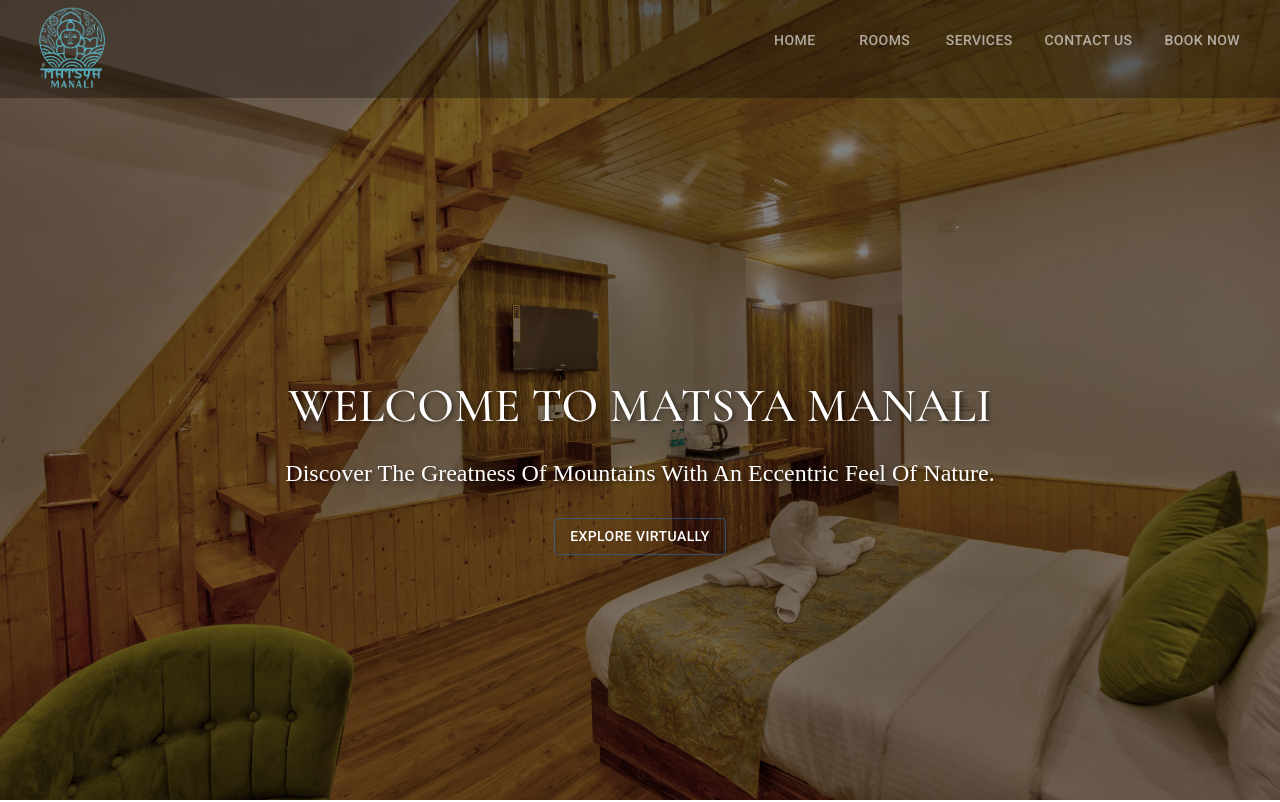
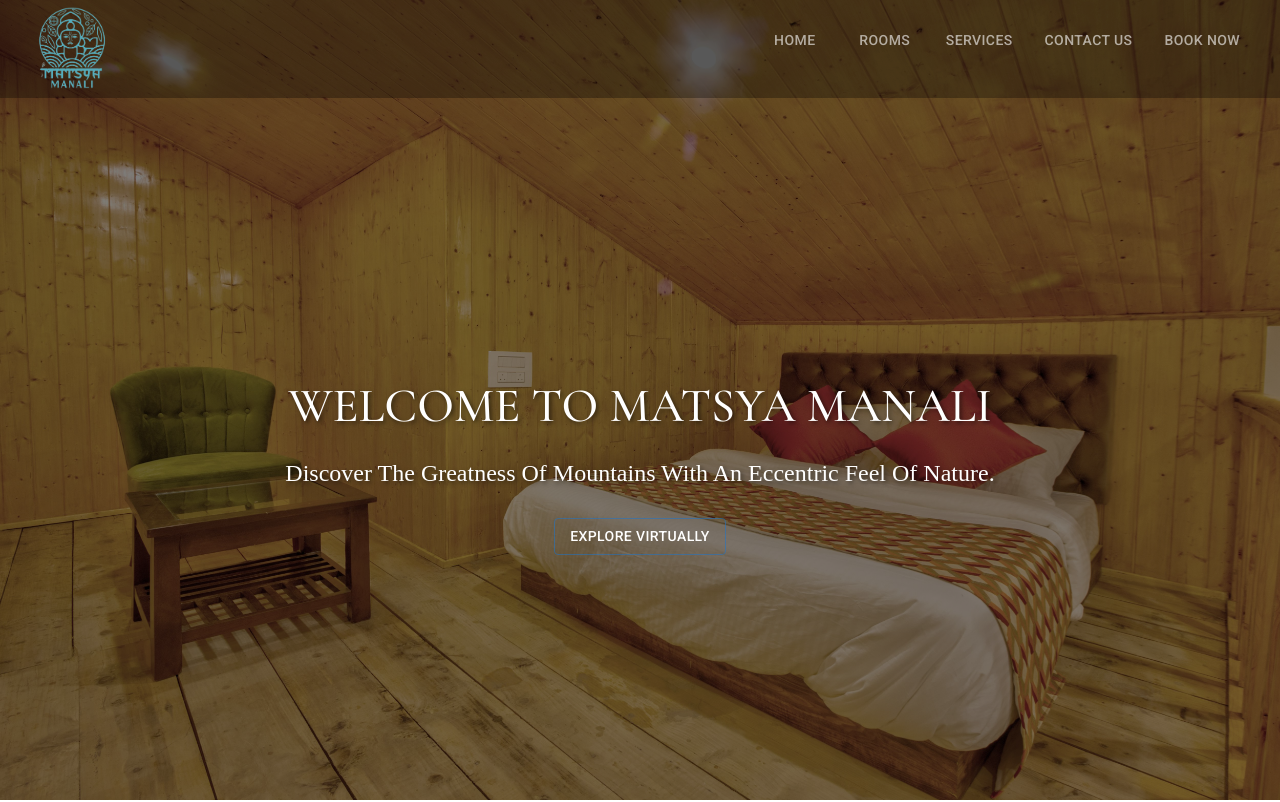
Before and after one commit to at88685/matsya-manali-fe, a React (Create React App) app: page / in a window 1280 px wide. Shown: the top 802 px of the page. Built offline with nearby package versions, Linux system fonts and the light colour scheme; a web font is replaced by a local one.

Commit message:
carousel added to homepage

```diff
--- a/src/Pages/Home.js
+++ b/src/Pages/Home.js
@@ -40,12 +40,20 @@
     hidden: { opacity: 0, y: 0 },
     visible: { opacity: 1, y: -200 }
   };
+  const indicatorStyle = {
+    display: "none",
+  };
   return (
     <Box position="relative" height="100vh" overflow="hidden" id='homeid'>
       <Carousel
-        animation="fade"
+        animation="none"
         navButtonsAlwaysVisible={false}
         autoPlay={true}
+        interval={2500}
+        stopAutoPlayOnHover= {false}
+        indicatorIconButtonProps={{
+          style: indicatorStyle,
+        }}
 
       >
         {imagesList.map((item, index) => (
@@ -83,9 +91,11 @@
         }} onClick={openVirtualSite}>Explore Virtually</Button>
       </motion.div>
             </TransparentOverlay>
+
           </div>
         ))}
       </Carousel>
+
     </Box>
   );
 };
```
